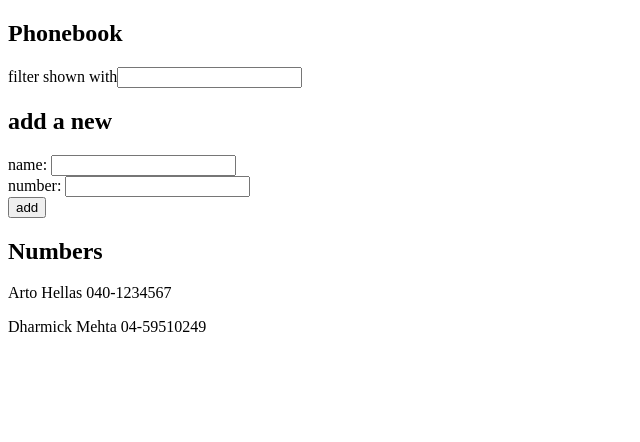
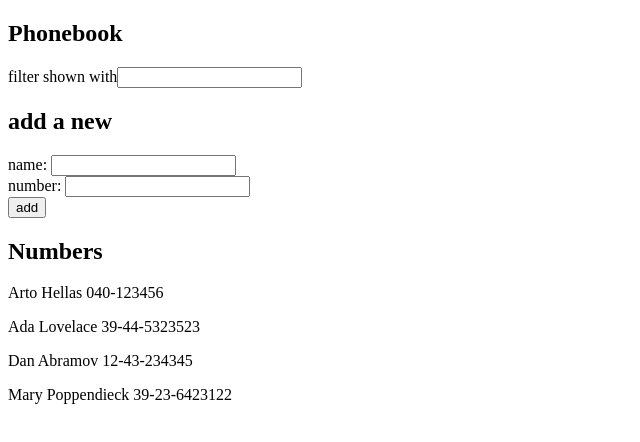
Before and after one commit to iXeCl/fullstackopen, a React (Vite) app in the folder Part2/phonebook/: page / in a window 1280 px wide. Shown: the top 442 px of the page, without its empty margins (0-640 px from the left). Built offline with nearby package versions, Linux system fonts and the light colour scheme.

Commit message:
Finished 2.10

```diff
--- a/Part2/phonebook/src/App.jsx
+++ b/Part2/phonebook/src/App.jsx
@@ -1,12 +1,14 @@
 import { useState } from 'react'
+import Persons from './components/Persons'
+import PersonForm from './components/PersonForm'
+import Filter from './components/Filter'
 
 const App = () => {
   const [persons, setPersons] = useState([
-    { name: 'Arto Hellas',
-      number:'040-1234567'},
-    { name: 'Dharmick Mehta',
-      number: '04-59510249'},
-
+    { name: 'Arto Hellas', number: '040-123456', id: 1 },
+    { name: 'Ada Lovelace', number: '39-44-5323523', id: 2 },
+    { name: 'Dan Abramov', number: '12-43-234345', id: 3 },
+    { name: 'Mary Poppendieck', number: '39-23-6423122', id: 4 }
   ])
 
 
@@ -30,6 +32,7 @@ const App = () => {
     const nameObject = {
       name: newName,
       number: newNumber,
+      id: Math.max(...persons.map(person => person.id))+1,
     }
     setPersons(persons.concat(nameObject))
     setNewName('')
@@ -48,17 +51,18 @@ const App = () => {
   return (
     <div>
       <h2>Phonebook</h2>
-      <div>
+      {/* <div>
         filter shown with
         <input value={searchTerm} onChange={handleSearchTerm} />
 
 
-      </div>
+      </div> */}
+      <Filter searchTerm={searchTerm} handleSearchTerm={handleSearchTerm} />
 
 
 
       <h2>add a new</h2>
-      <form onSubmit={addName} >
+      {/* <form onSubmit={addName} >
         <div>
           name: <input value = {newName}  onChange={handleNewName}/>
         </div>
@@ -68,10 +72,12 @@ const App = () => {
         <div>
           <button type="submit">add</button>
         </div>
-      </form>
+      </form> */}
+      <PersonForm addName={addName} handleNewName={handleNewName} handleNewNumber={handleNewNumber} newName={newName} newNumber={newNumber} />
       <h2>Numbers</h2>
 
-      {filteredPersons.map(person => <p>{person.name} {person.number}</p>)}
+      {/* {filteredPersons.map(person => <p>{person.name} {person.number}</p>)} */}
+      <Persons key = {filteredPersons.id} filteredPersons = {filteredPersons}/>
 
     </div>
   )
--- a/Part2/phonebook/src/components/Filter.jsx
+++ b/Part2/phonebook/src/components/Filter.jsx
@@ -0,0 +1,13 @@
+
+const Filter = ({searchTerm,handleSearchTerm}) =>{
+
+return(
+    <div>
+        filter shown with
+        <input value={searchTerm} onChange={handleSearchTerm} />
+
+
+    </div>
+)
+}
+export default Filter
--- a/Part2/phonebook/src/components/PersonForm.jsx
+++ b/Part2/phonebook/src/components/PersonForm.jsx
@@ -0,0 +1,21 @@
+import { useState } from "react"
+
+const PersonForm = ({addName,newName,newNumber,handleNewName,handleNewNumber}) => {
+    return(
+    <div>
+    <form onSubmit={addName} >
+        <div>
+          name: <input value = {newName}  onChange={handleNewName}/>
+        </div>
+        <div>
+          number: <input value = {newNumber} onChange={handleNewNumber}/>
+        </div>
+        <div>
+          <button type="submit">add</button>
+        </div>
+      </form>
+    </div>
+    )
+}
+
+export default PersonForm
--- a/Part2/phonebook/src/components/Persons.jsx
+++ b/Part2/phonebook/src/components/Persons.jsx
@@ -0,0 +1,5 @@
+import { useState } from "react"
+
+const Persons = ({filteredPersons}) => filteredPersons.map(person => <p key={person.id}>{person.name} {person.number}</p>)
+
+export default Persons
```
